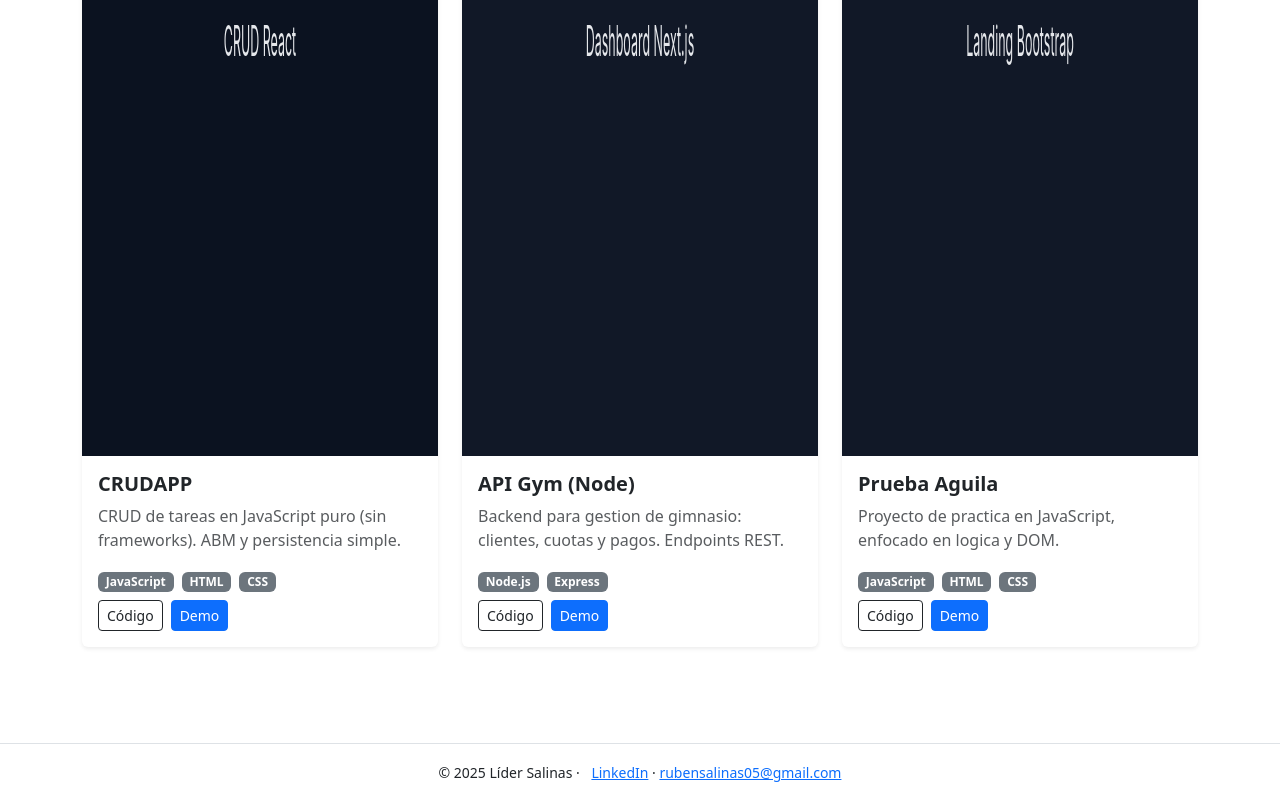
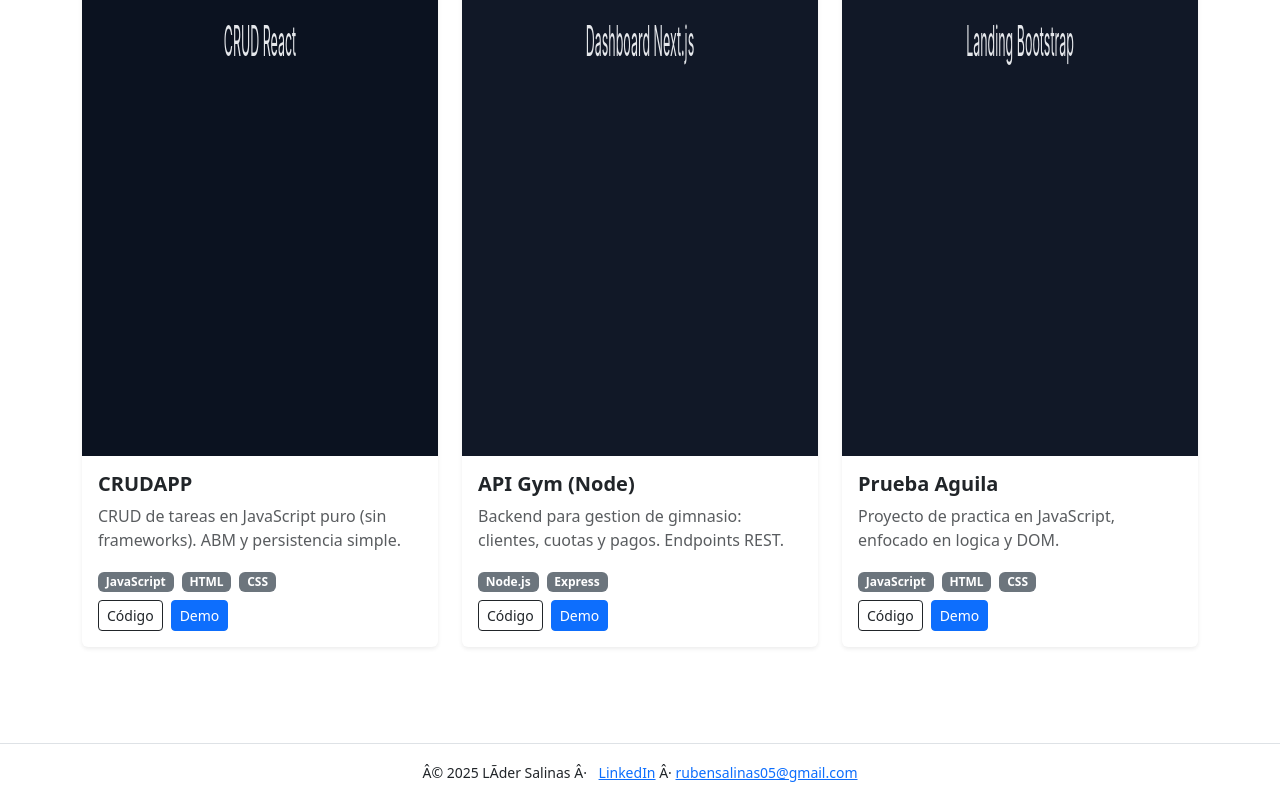
Before and after one commit to LiderSalinas/portfolio-lider, a Next.js app: page / in a window 1280 px wide. Shown: the part 1040-1840 px from the top of the page. Built offline with nearby package versions, Linux system fonts and the light colour scheme.

Commit message:
fix: LinkedIn en footer con URL canónica

```diff
--- a/src/components/Footer.tsx
+++ b/src/components/Footer.tsx
@@ -4,9 +4,9 @@ export default function Footer() {
   return (
     <footer className="text-center py-3 mt-5 border-top">
       <small>
-  © 2025 Líder Salinas ·{" "}
+  Â© 2025 LÃ­der Salinas Â·{" "}
   <a
-  href="https://www.linkedin.com/in/l%C3%ADder-rub%C3%A9n-salinas-blanco-729705250"
+  href="https://www.linkedin.com/in/lider-ruben-salinas-blanco-729705250"
   target="_blank"
   rel="noopener noreferrer"
   className="ms-2"
@@ -14,7 +14,7 @@ export default function Footer() {
   LinkedIn
 </a>
 {" "}
-  ·{" "}
+  Â·{" "}
   <a href="mailto:rubensalinas05@gmail.com">rubensalinas05@gmail.com</a>
 </small>
     </footer>
```
